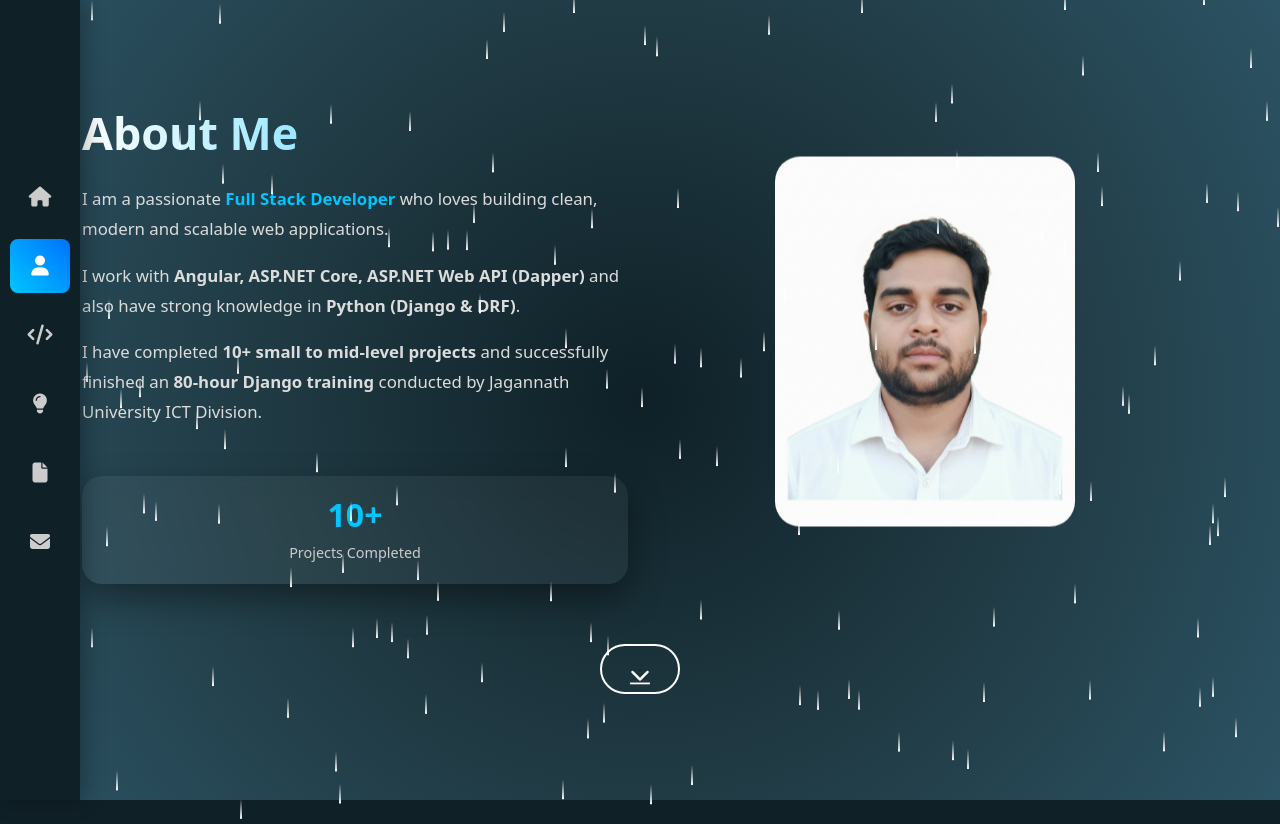
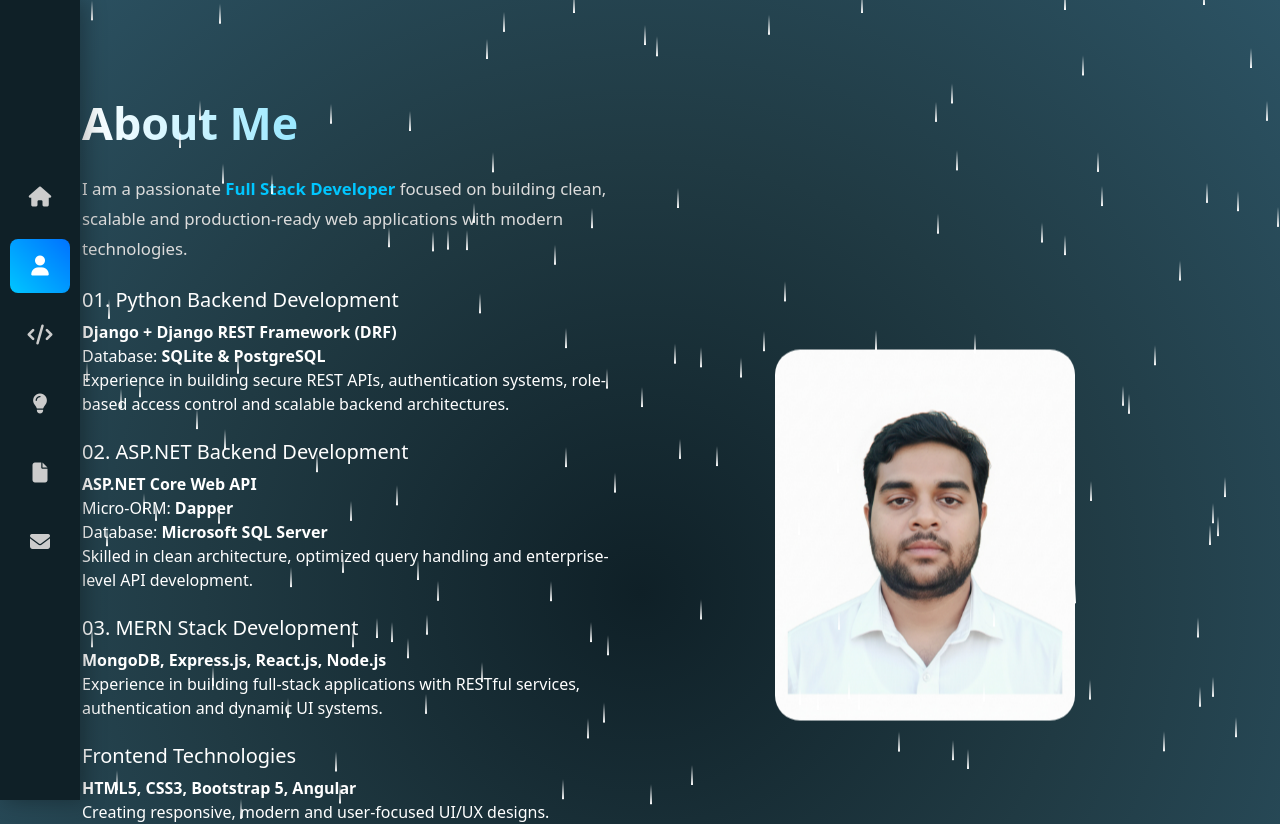
Before and after one commit to 2210alphAroni/RoniPortFolio, an Angular app: page /about in a window 1280 px wide. Shown: the top 824 px of the page. Before the commit the page ends 800 px from the top, so only its background shows below. Built offline with nearby package versions, Linux system fonts and the light colour scheme.

Commit message:
update projects page and about page

```diff
--- a/src/Pages/about/about.css
+++ b/src/Pages/about/about.css
@@ -155,7 +155,7 @@
 .slide-right {
   opacity: 0;
   transform: translateX(100px);
-  animation: slideRight 1.2s ease forwards;
+  animation: slideRight 2.5s ease forwards;
 }
 
 @keyframes slideRight {
--- a/src/Pages/about/about.html
+++ b/src/Pages/about/about.html
@@ -9,36 +9,67 @@
                 <div class="title-line mb-4 slide-left delay-1"></div>
 
                 <p class="about-text fade-up delay-1">
-                    I am a passionate <span>Full Stack Developer</span> who
-                    loves building
-                    clean, modern and scalable web applications.
+                    I am a passionate <span>Full Stack Developer</span> focused
+                    on building
+                    clean, scalable and production-ready web applications with
+                    modern technologies.
                 </p>
 
-                <p class="about-text fade-up delay-2">
-                    I work with <strong>Angular, ASP.NET Core, ASP.NET Web API
-                        (Dapper)</strong>
-                    and also have strong knowledge in <strong>Python (Django &
-                        DRF)</strong>.
-                </p>
+                <!-- ================= DJANGO STACK ================= -->
+                <div class="stack-box fade-up delay-2 mt-4">
+                    <h5 class="stack-title">01. Python Backend Development</h5>
+                    <p class="about-text-small">
+                        <strong>Django + Django REST Framework
+                            (DRF)</strong><br>
+                        Database: <strong>SQLite & PostgreSQL</strong><br>
+                        Experience in building secure REST APIs, authentication
+                        systems,
+                        role-based access control and scalable backend
+                        architectures.
+                    </p>
+                </div>
 
-                <p class="about-text fade-up delay-3">
-                    I have completed <strong>10+ small to mid-level
-                        projects</strong> and
-                    successfully finished an <strong>80-hour Django
-                        training</strong>
-                    conducted by Jagannath University ICT Division.
-                </p>
+                <!-- ================= .NET STACK ================= -->
+                <div class="stack-box fade-up delay-3 mt-4">
+                    <h5 class="stack-title">02. ASP.NET Backend Development</h5>
+                    <p class="about-text-small">
+                        <strong>ASP.NET Core Web API</strong><br>
+                        Micro-ORM: <strong>Dapper</strong><br>
+                        Database: <strong>Microsoft SQL Server</strong><br>
+                        Skilled in clean architecture, optimized query handling
+                        and enterprise-level API development.
+                    </p>
+                </div>
 
-                <!-- Stats -->
+                <!-- ================= MERN STACK ================= -->
+                <div class="stack-box fade-up delay-4 mt-4">
+                    <h5 class="stack-title">03. MERN Stack Development</h5>
+                    <p class="about-text-small">
+                        <strong>MongoDB, Express.js, React.js,
+                            Node.js</strong><br>
+                        Experience in building full-stack applications with
+                        RESTful services, authentication and dynamic UI systems.
+                    </p>
+                </div>
+
+                <!-- ================= FRONTEND ================= -->
+                <div class="stack-box fade-up delay-5 mt-4">
+                    <h5 class="stack-title">Frontend Technologies</h5>
+                    <p class="about-text-small">
+                        <strong>HTML5, CSS3, Bootstrap 5, Angular</strong><br>
+                        Creating responsive, modern and user-focused UI/UX
+                        designs.
+                    </p>
+                </div>
+
+                <!-- ================= STATS ================= -->
                 <div class="row mt-4 g-4">
-
                     <div class="col-12">
-                        <div class="stat-card zoom-in delay-2 text-center">
+                        <div class="stat-card zoom-in delay-3 text-center">
                             <h3>10+</h3>
                             <p>Projects Completed</p>
                         </div>
                     </div>
-
                 </div>
 
             </div>
--- a/src/Pages/projects/projects.ts
+++ b/src/Pages/projects/projects.ts
@@ -27,6 +27,14 @@ export class Projects {
       image: '/assets/img/favicon-img.png',
       github: 'https://github.com/2210alphAroni/Portfolio',
       live: 'https://my-portfolio-7kuk.onrender.com/'
+    },
+    {
+      title: 'Device Zone E-commerce Platform',
+      tech: 'HTML, CSS, JavaScript, Django',
+      description: 'E-commerce platform for electronics with user authentication.',
+      image: '/assets/img/aboutpagephoto-removebg-preview.png',
+      github: 'https://github.com/2210alphAroni/Device-Zone-E-Commerce-Website',
+      live: 'https://github.com/2210alphAroni/Device-Zone-E-Commerce-Website'
     }
   ];
 
```
Also changed, not shown: src/assets/img/aboutpagephoto-removebg-preview.png (added).
